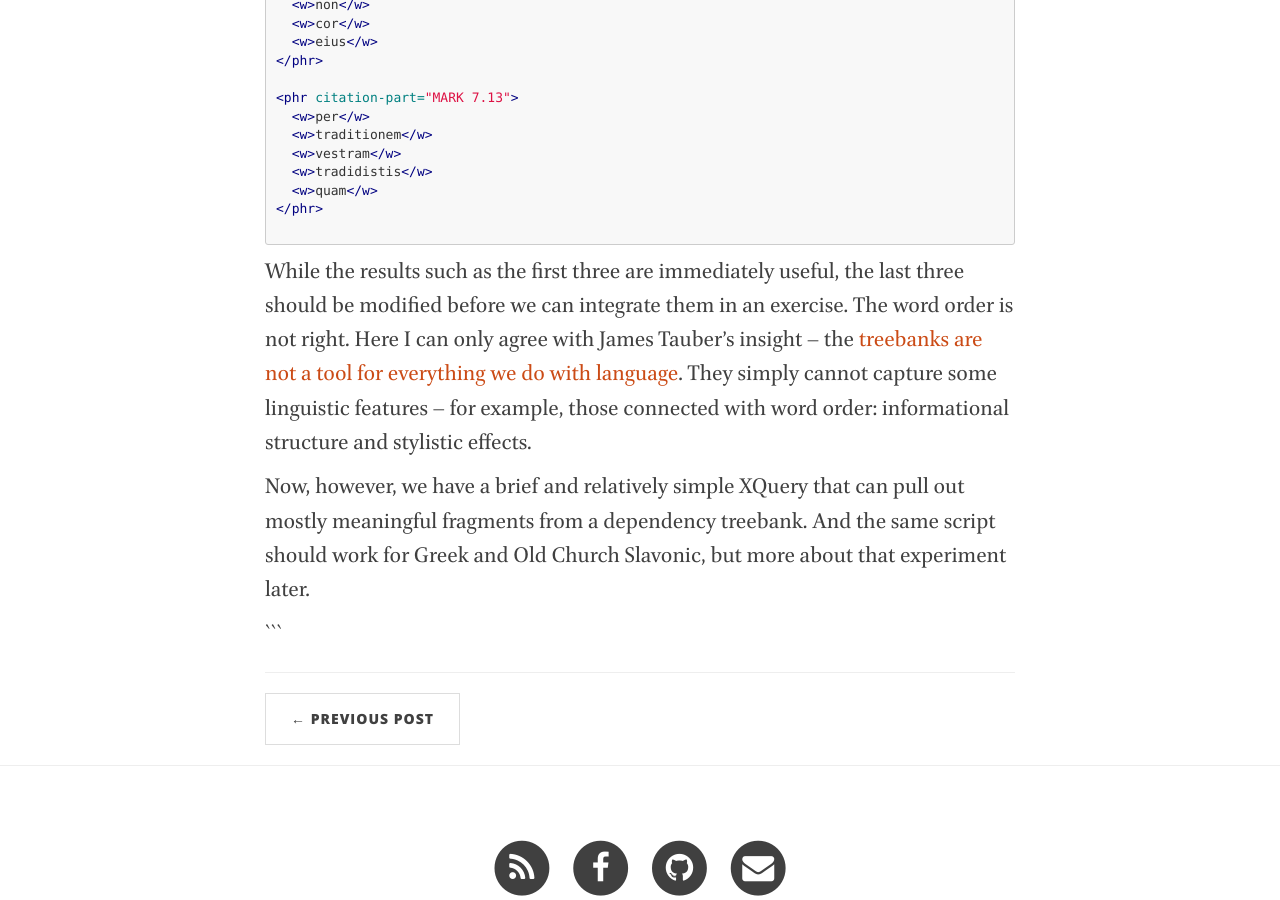
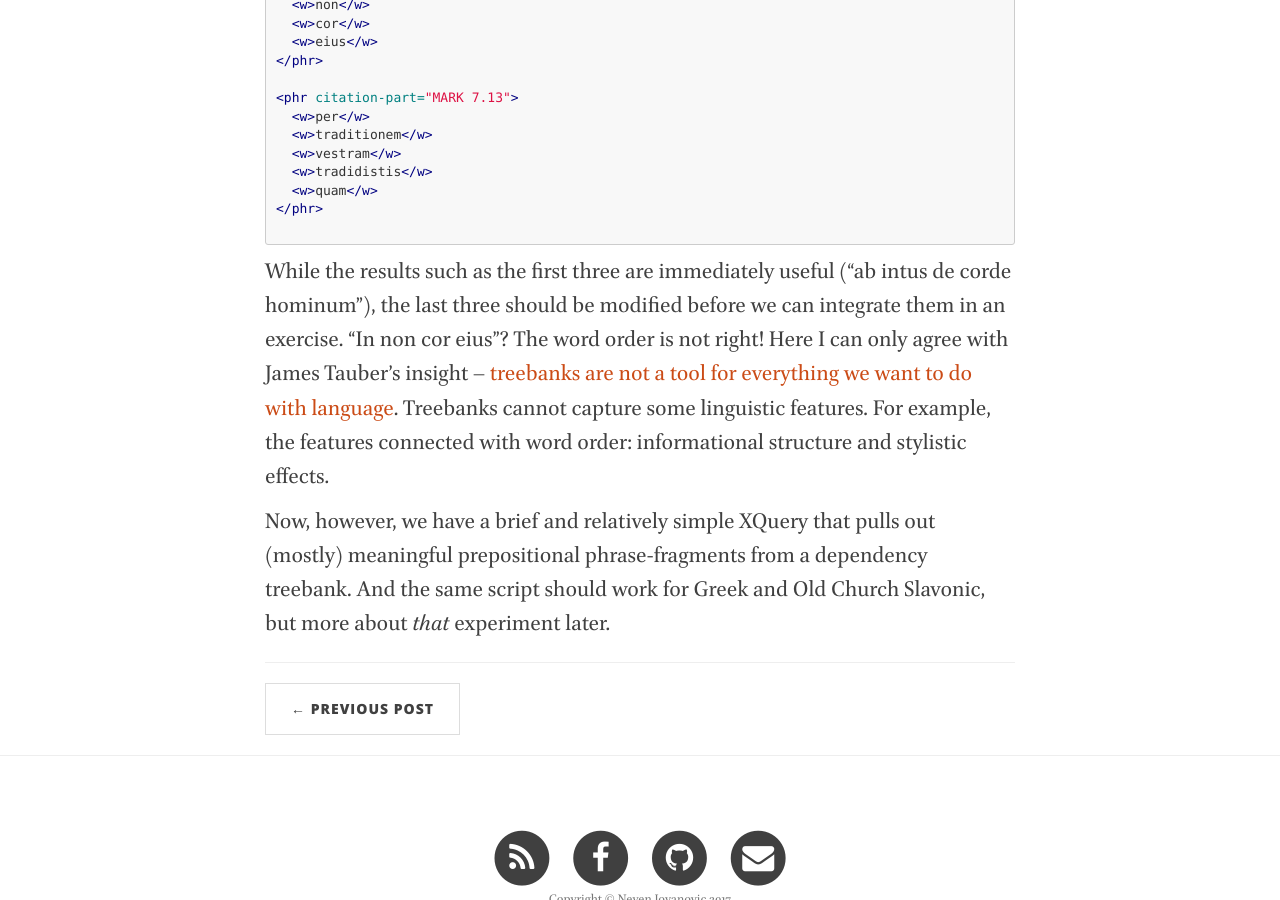
Before and after one commit to nevenjovanovic/nevenjovanovic.github.io, a Jekyll site: the page built from _posts/2017-06-25-treebanks-for-learners.markdown, in a window 1280 px wide and 900 px high, scrolled down 2232 px. Built offline with Jekyll 4.4.1, drawn with Linux system fonts in a browser that asks for light colours; nearby versions of some CDN libraries; some of the changed text lies outside the part shown.

Commit message:
More corrections of formatting and language

````diff
--- a/_posts/2017-06-25-treebanks-for-learners.markdown
+++ b/_posts/2017-06-25-treebanks-for-learners.markdown
@@ -33,16 +33,17 @@ Retrieving of words dependent on the preposition is then done by a recursive fun
 declare function local:down_tree($root){
   let $id := $root/@id
   let $down_t := $root/../*:token[@head-id=$id]
-  (: check if the dependent word is itself a head of some other word :)
+  (: check if there is a dependent word :)
   return if ($down_t[@head-id])
-  (: if it is, the function should recursively call itself :)
+  (: if there is one, the function should recursively call itself :)
+  (: to retrieve other dependent words :)
          then ( $down_t/@form/string() , local:down_tree($down_t) )
   else $down_t/@form/string()
 };
 
 ```
 
-Running this function against the Latin part of our `proiel-biblia-tb` database, we learn something about the limitations of annotated treebanks:
+Running the script against the Latin part of our `proiel-biblia-tb` database, we learn something about the limitations of annotated treebanks:
 
 ```xml
 
@@ -88,9 +89,6 @@ Running this function against the Latin part of our `proiel-biblia-tb` database,
 
 ```
 
-While the results such as the first three are immediately useful, the last three should be modified before we can integrate them in an exercise. The word order is not right. Here I can only agree with James Tauber's insight -- the [treebanks are not a tool for everything we do with language](https://jktauber.com/2017/05/24/comparing-analyses-herodotus/). They simply cannot capture some linguistic features -- for example, those connected with word order: informational structure and stylistic effects.
+While the results such as the first three are immediately useful ("ab intus de corde hominum"), the last three should be modified before we can integrate them in an exercise. "In non cor eius"? The word order is not right! Here I can only agree with James Tauber's insight -- [treebanks are not a tool for everything we want to do with language](https://jktauber.com/2017/05/24/comparing-analyses-herodotus/). Treebanks cannot capture some linguistic features. For example, the features connected with word order: informational structure and stylistic effects.
 
-Now, however, we have a brief and relatively simple XQuery that can pull out mostly meaningful fragments from a dependency treebank. And the same script should work for Greek and Old Church Slavonic, but more about that experiment later.
-
-
-```
+Now, however, we have a brief and relatively simple XQuery that pulls out (mostly) meaningful prepositional phrase-fragments from a dependency treebank. And the same script should work for Greek and Old Church Slavonic, but more about *that* experiment later.
````
